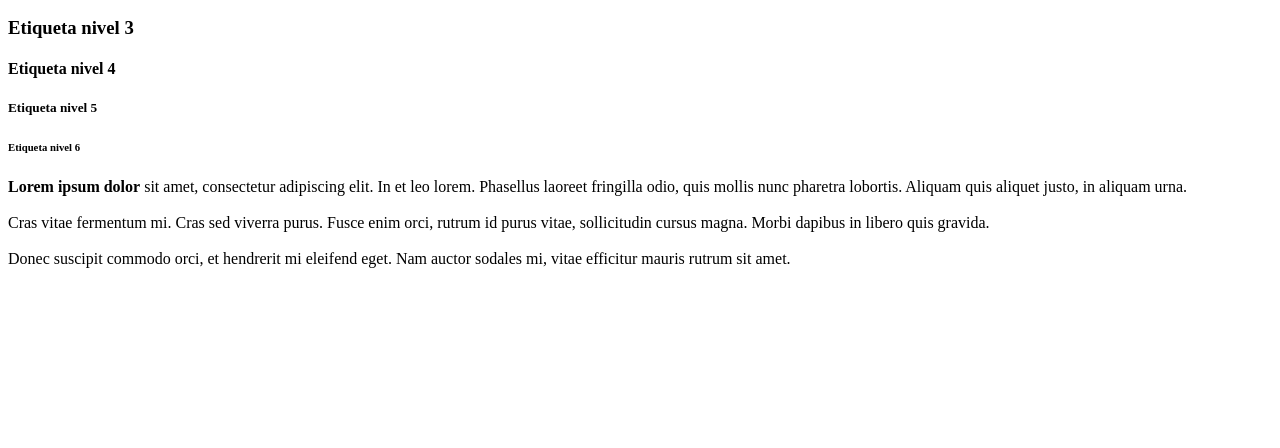
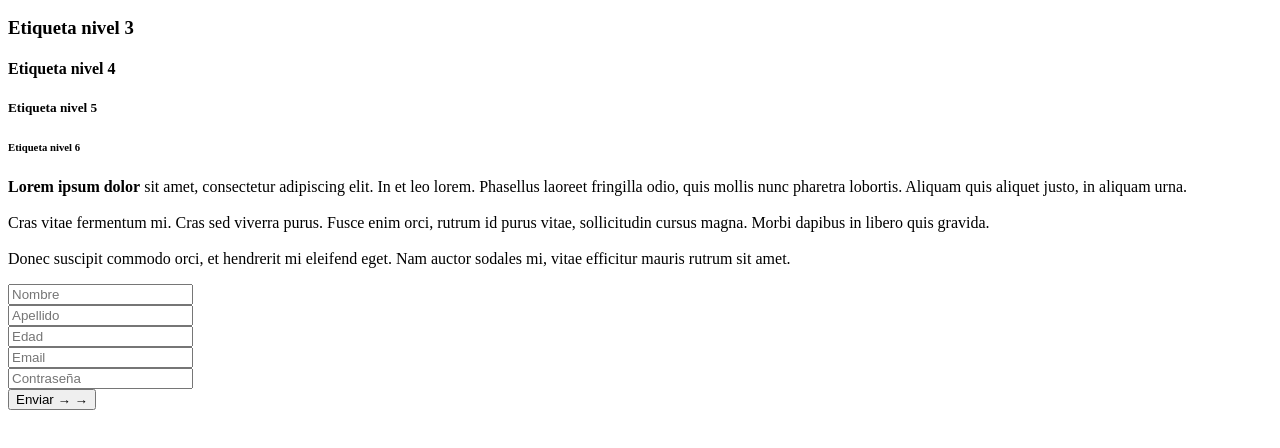
Before and after one commit to AbrilRoblesU/santander-front, a plain HTML site: page index.html in a window 1280 px wide. Shown: the part 110-558 px from the top of the page. Drawn offline with Linux system fonts and the light colour scheme.

Commit message:
Reto 1-3

```diff
--- a/index.html
+++ b/index.html
@@ -28,5 +28,20 @@
         vitae efficitur mauris rutrum sit amet.
     </p>
 
+    <!-- Sólo toma el espacio que necesita -->
+    <!-- Ctrl + shift + 7 = comenta todo lo que está seleccionado -->
+    <!-- <input type="text" placeholder="Escribe algo"> -->
+    <!-- <input type="email" name="email" id="" placeholder="email"> -->
+
+    <form action="">
+        <input type="text" placeholder="Nombre"> <br/>
+        <input type="text" placeholder="Apellido"> <br/>
+        <input type="number" name="edad" id="edad" placeholder="Edad"> <br/>
+        <input type="email" placeholder="Email"><br />
+        <input type="password" name="pass" placeholder="Contraseña"><br />
+
+        <button type="submit"> Enviar &rarr; &rarr;</button>
+    </form>
+
 </body>
 </html>
```
